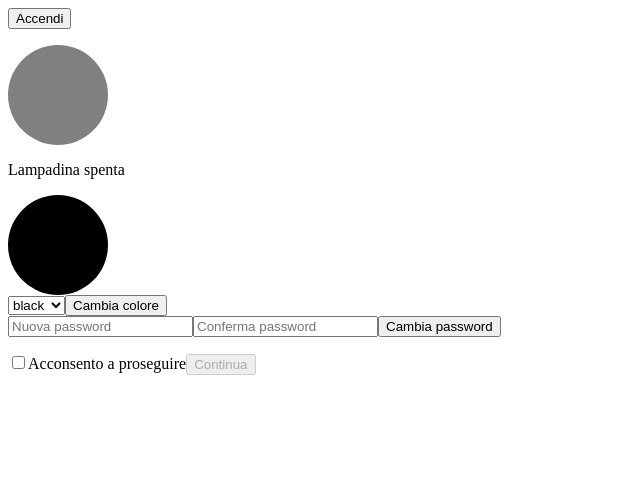
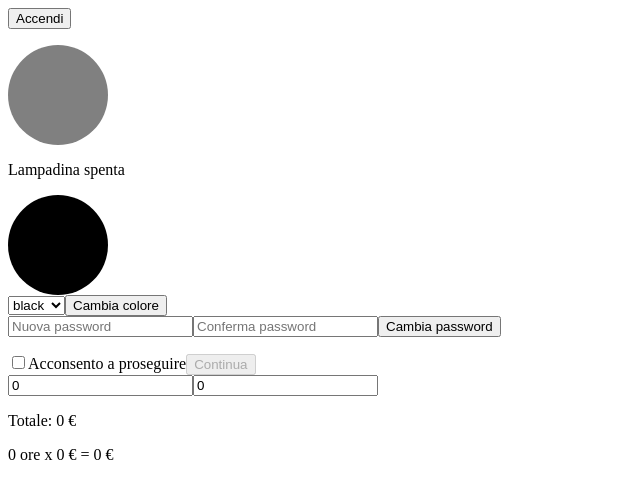
Before and after one commit to AmbraCanini/react-event-input, a React (Vite) app: page / in a window 1280 px wide. Shown: the top 498 px of the page, without its empty margins (0-640 px from the left). Built offline with nearby package versions, Linux system fonts and the light colour scheme.

Commit message:
Preventivo

```diff
--- a/src/App.jsx
+++ b/src/App.jsx
@@ -3,6 +3,7 @@ import EventLampadina from './components/EventLampadina.jsx'
 import Color from './components/Color.jsx'
 import PasswordChanger from './components/PasswordChanger.jsx'
 import Newsletter from './components/Newsletter.jsx'
+import Preventivo from './components/Preventivo.jsx'
 import './App.css'
 
 function App() {
@@ -12,6 +13,7 @@ function App() {
             <Color />
             <PasswordChanger />
             <Newsletter />
+            <Preventivo />
         </div>
     );
 }
--- /dev/null
+++ b/src/components/Preventivo.jsx
@@ -0,0 +1,31 @@
+import { useState } from "react";
+
+function Preventivo() {
+    const [tariffa, setTariffa] = useState(0);
+    const [ore, setOre] = useState(0);
+    const totale = tariffa * ore;
+
+    return (
+        <div>
+<input
+    type="number"
+    value={tariffa}
+    onChange={(e) => setTariffa(Number(e.target.value))}
+    placeholder="Tariffa oraria"
+/>
+
+<input
+    type="number"
+    value={ore}
+    onChange={(e) => setOre(Number(e.target.value))}
+    placeholder="Ore lavorate"
+/>
+<p>Totale: {totale} €</p>
+<p>
+    {ore} ore x {tariffa} € = {totale} €
+</p>
+        </div>
+    );
+}
+
+export default Preventivo;
```
